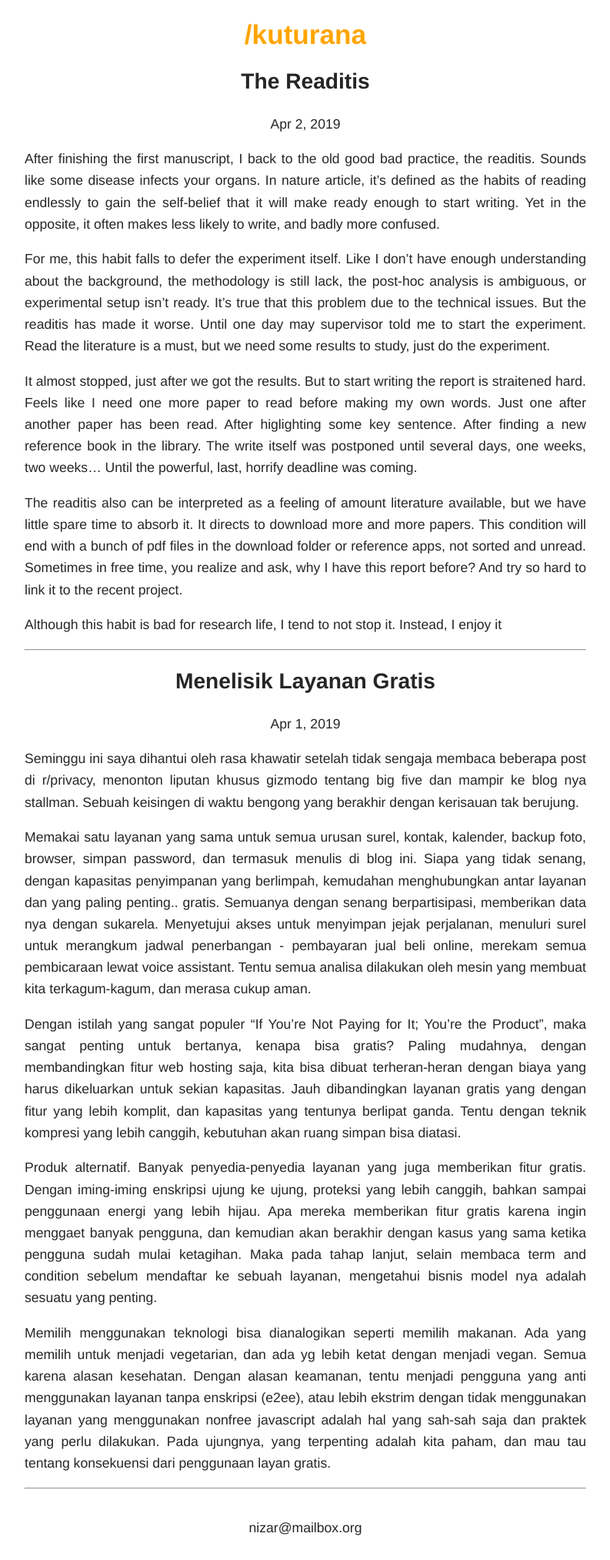
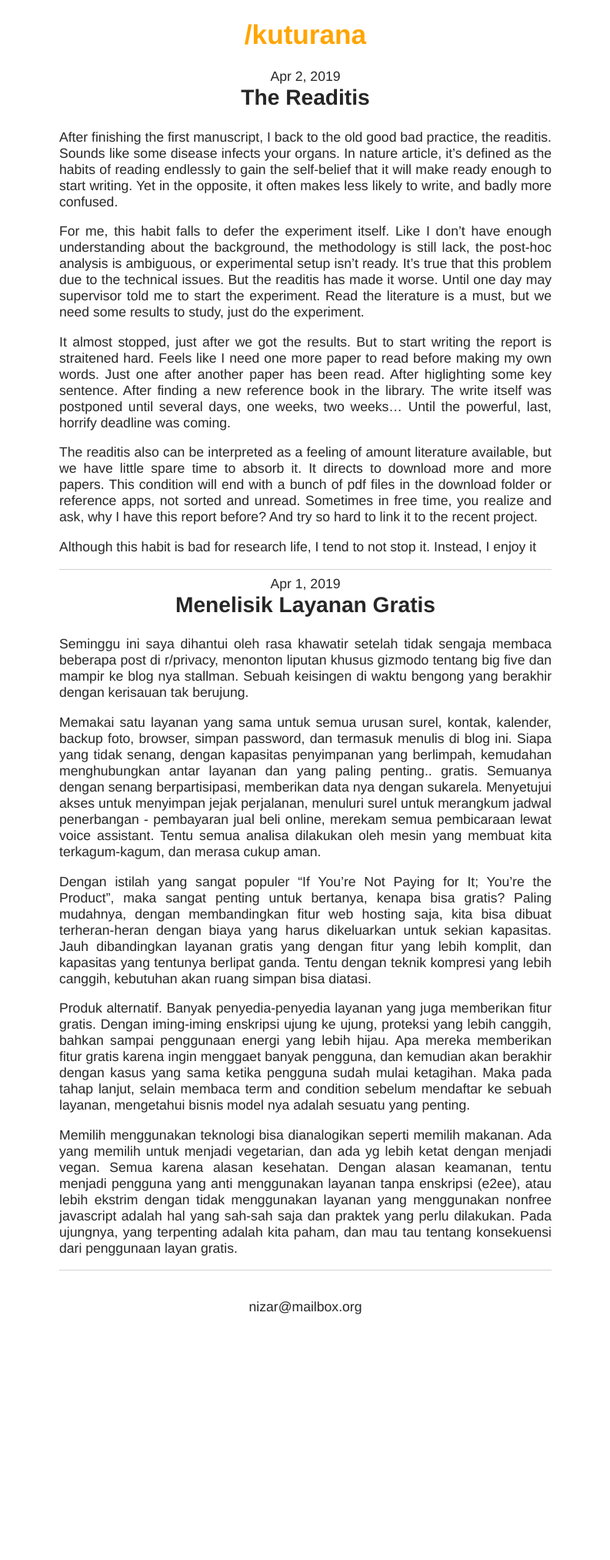
Before and after one commit to kuturana/kuturana.github.io, a Jekyll site: the page built from index.md, in a window 1280 px wide. Shown: the whole page at 77% size, without its empty margins (243-1036 px from the left). Built offline with Jekyll 4.4.1, drawn with Linux system fonts in a browser that asks for light colours; after the commit the page ends 1735 px from its top, so only the background shows below that.

Commit message:
new theme applied

```diff
--- a/_sass/_base.scss
+++ b/_sass/_base.scss
@@ -1,4 +1,4 @@
-$content-width: 730px;
+$content-width: 640px;
 $main: #FFA500;
 $font-style: Helvetica, Arial, sans-serif;
 $font-color: #262626;
--- a/_sass/_layout.scss
+++ b/_sass/_layout.scss
@@ -3,7 +3,6 @@ body {
   color: $font-color;
   font-family: $font-style;
   font-size: 1.1em;
-  line-height: 1.6;
   text-align: justify;
 }
 h1,
@@ -25,6 +24,7 @@ h1 {
   }
 }
 h2 {
+  margin-top: 0;
   font-size: 1.6em;
 }
 header {
@@ -44,3 +44,9 @@ footer {
   text-align: center;
   padding: 10px;
 }
+hr {
+    height: 1px;
+    color:  #D3D3D3;
+    background-color:  #D3D3D3;
+    border: none;
+}
--- a/index.md
+++ b/index.md
@@ -3,8 +3,8 @@ layout: default
 ---
 
 {% for post in site.posts %}
+<center><time>{{ post.date | date: "%b %-d, %Y" }}</time></center>
 <h2>{{ post.title }}</h2>
-<center><time>{{ post.date | date: "%b %-d, %Y" }}</time></center>
 {{ post.excerpt }}
 <hr>
 {% endfor %}
```
